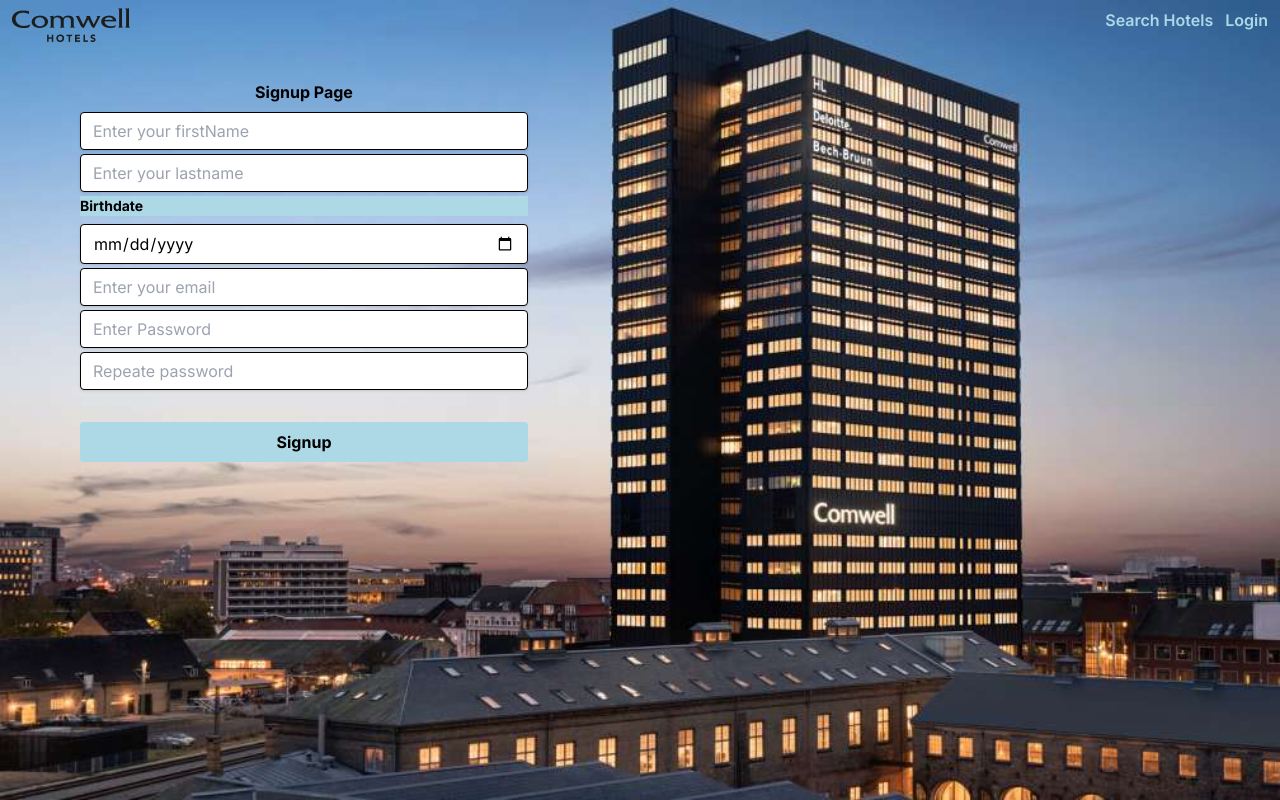
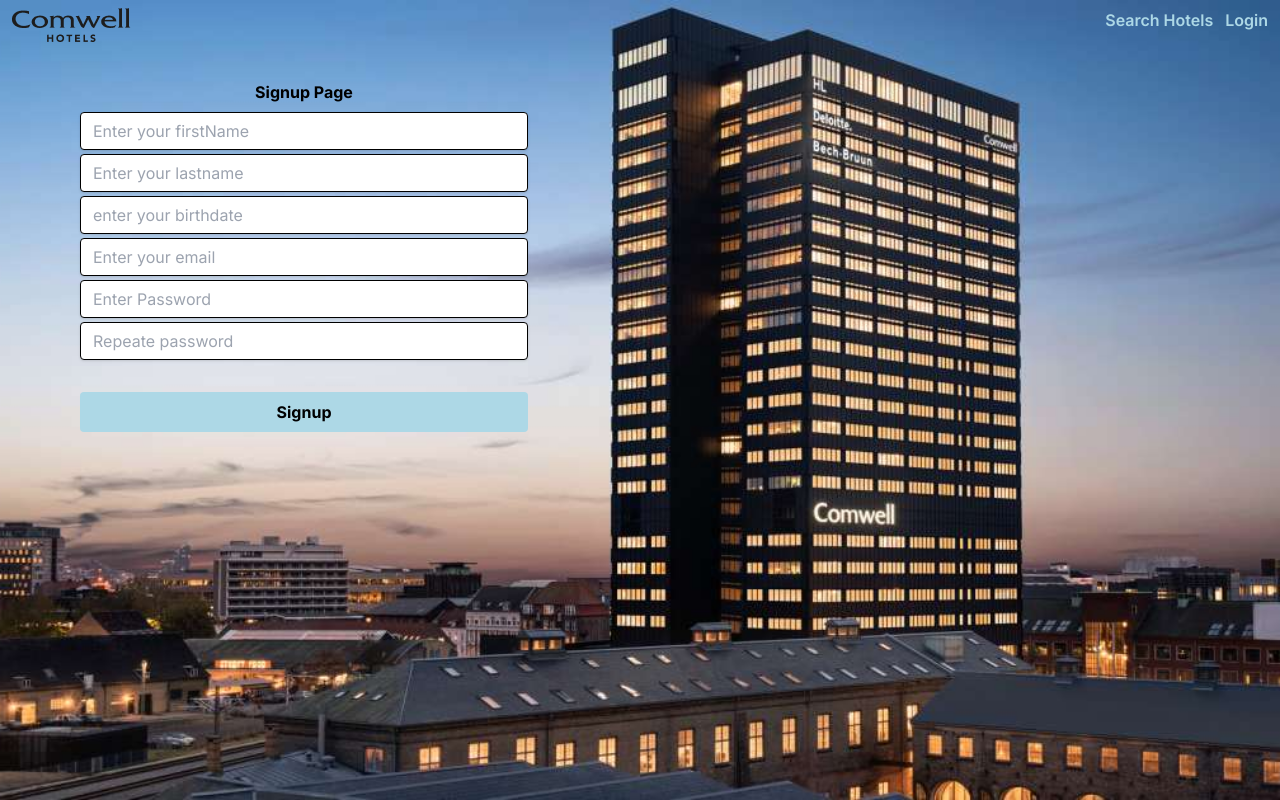
Before and after one commit to juaninicolai/comwell, a Next.js app in the folder modules/client/: page /Signup in a window 1280 px wide. Built offline with nearby package versions, Linux system fonts and the light colour scheme.

Commit message:
fixing price

```diff
--- a/modules/client/src/app/Final/page.jsx
+++ b/modules/client/src/app/Final/page.jsx
@@ -16,15 +16,17 @@
 // Format the date as "yyyy-MM-dd"
 const formattedDate = year + '-' + month + '-' + day;
 
-
+const amount = searchParams.get("price");
   return (
     <div className="login flex flex-col items-start  px-6 py-8 mx-auto md:h-screen lg:py-0">
       <div className="mt-20 ml-2 flex  flex-col mt-20">
         <h1>Your booking confirmation details:</h1>
+        <hr />
         <h1>Room Id: <strong>{booking.room}</strong></h1>
         <h1>From: <strong>{booking.from}</strong></h1>
         <h1>To: <strong>{booking.to}</strong></h1>
-        <h1>Booing Id: <strong>{booking._id}</strong></h1>
+        <h1>Booking Id: <strong>{booking._id}</strong></h1>
+        <h1>Paid Amount: <strong>{amount} DKK</strong></h1>
         <h1>Booking Date: <strong>{formattedDate}</strong></h1>
 
 
--- a/modules/client/src/app/Pay/page.jsx
+++ b/modules/client/src/app/Pay/page.jsx
@@ -20,6 +20,7 @@
     const cookies = useCookies();
     const token = cookies.get("jwt");
     let payLoad = undefined;
+    const days = (new Date(endDate) - new Date(startDate))/1000/60/60/24
 
     useEffect(()=> {
 
@@ -84,10 +85,10 @@
     <h1>From: <strong>{startDate}</strong></h1>
     <h1>To: <strong>{endDate}</strong></h1>
     <h1>No of guest: <strong>{capacity}</strong></h1>
-    <h1>Your payment amount is: <strong>{2000}DKK</strong></h1>
+    <h1>Your payment amount is: <strong>{amount*days}DKK</strong></h1>
 
 
-            <Link href={`/Final?booking=${booking?booking._id:""}`}>
+            <Link href={`/Final?price=${amount*days}`}>
             <button className="w-20 h-50 rounded signupbtn" onClick={() => {
     const confirmBox = window.confirm(
       "Are you sure to proceed this booking?"
--- a/modules/client/src/app/Search/page.jsx
+++ b/modules/client/src/app/Search/page.jsx
@@ -86,6 +86,10 @@
           >
             Start Date
           </label>
+
+
+
+
         <input
           type="date"
           id="startDate"
@@ -100,6 +104,8 @@
 
 
           }}
+
+
           className="px-4 py-2 rounded-lg bg-gray-100 w-64" require
         />
 
--- a/modules/client/src/app/Signup/page.jsx
+++ b/modules/client/src/app/Signup/page.jsx
@@ -90,17 +90,13 @@
         </div>
 
         <div className="mb-1">
-          <label
-            className="white block text-gray-700 text-sm font-bold mb-2"
-            htmlFor="birthdate"
-          >
-            Birthdate
-          </label>
           <input
-            data-placeholder="enter your birthdate"
+            placeholder="enter your birthdate"
             className="shadow appearance-none border rounded w-full py-2 px-3 text-gray-700 leading-tight focus:outline-none focus:shadow-outline"
             id="birthdate"
-            type="date"
+            type="text"
+            onFocus={(e) => (e.target.type = "date")}
+            onBlur={(e) => (e.target.type = "text")}
             max={formattedDate}
             value={birthdate}
             onChange={(e) => setBirthdate(e.target.value)}
```
